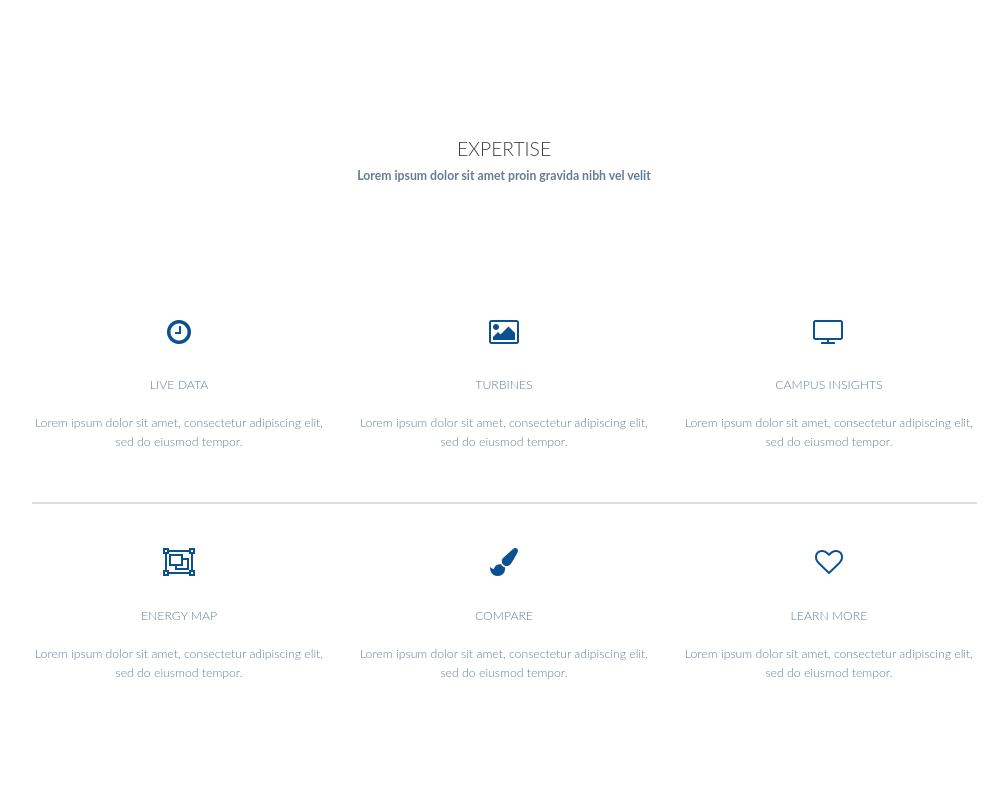
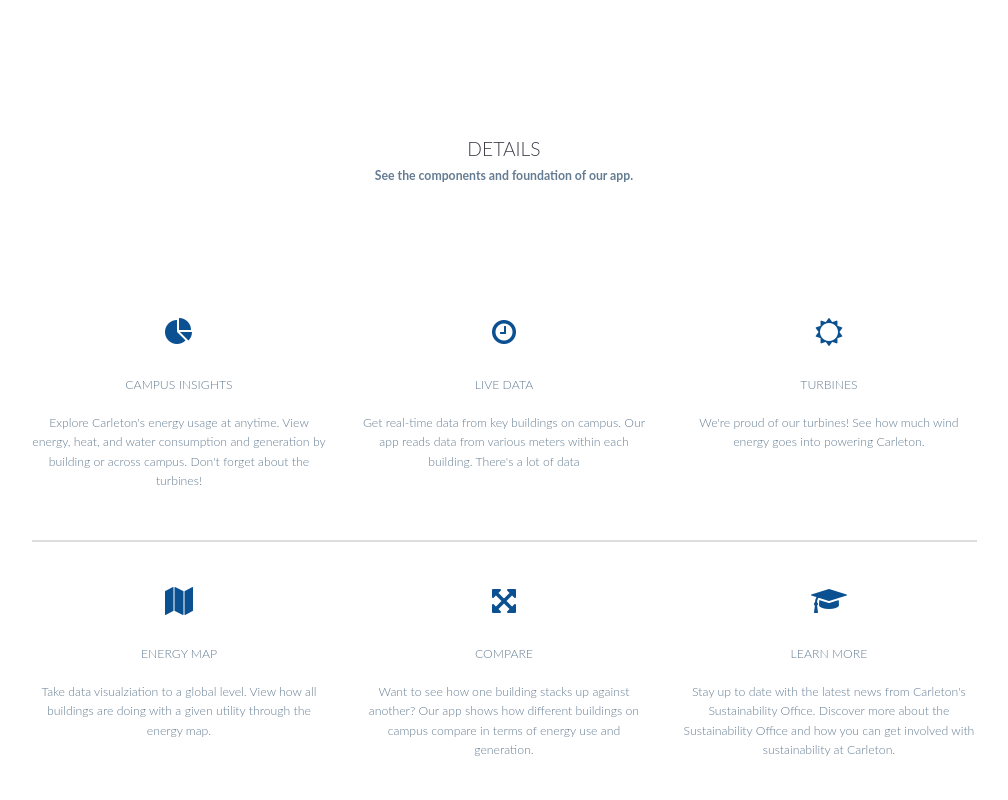
Before and after one commit to phillipsl0/carleton-energy-app, a plain HTML site: page website-template/index.html in a window 1280 px wide. Shown: the part 2440-3240 px from the top of the page, without its empty margins (136-1144 px from the left). Drawn offline with Linux system fonts and the light colour scheme.

Commit message:
Updated details text and icons

```diff
--- a/website-template/index.html
+++ b/website-template/index.html
@@ -196,8 +196,8 @@
                             <div class="main_service_area sections text-center">
                                 <div class="row">
                                     <div class="head_title text-center">
-                                        <h3>EXPERTISE</h3>
-                                        <p>Lorem ipsum dolor sit amet proin gravida nibh vel velit</p>
+                                        <h3>DETAILS</h3>
+                                        <p>See the components and foundation of our app.</p>
                                         <div class="separator2"></div>
                                     </div>
 
@@ -205,69 +205,70 @@
                                          <div class="col-sm-4">
                                             <div class="single_service">
                                                 <div class="single_service_icon">
-                                                    <i class="fa fa-clock-o"></i>
+                                                    <i class="fa fa-pie-chart"></i>
                                                 </div>
                                                 <div class="single_service_content">
-                                                    <h4>Live data</h4>
-                                                    <p>Lorem ipsum dolor sit amet, consectetur adipiscing elit, sed do eiusmod tempor.</p>
+                                                    <h4>Campus Insights</h4>
+                                                    <p>Explore Carleton's energy usage at anytime. View energy, heat, and water consumption and generation by building or across campus. Don't forget about the turbines!</p>
                                                 </div>
                                             </div>
                                         </div>
                                         <div class="col-sm-4">
                                             <div class="single_service">
                                                 <div class="single_service_icon">
-                                                    <i class="fa fa-picture-o"></i>
+                                                    <i class="fa fa-clock-o"></i>
                                                 </div>
                                                 <div class="single_service_content">
-                                                    <h4>Turbines</h4>
-                                                    <p>Lorem ipsum dolor sit amet, consectetur adipiscing elit, sed do eiusmod tempor.</p>
+                                                    <h4>Live data</h4>
+                                                    <p>Get real-time data from key buildings on campus. Our app reads data from various meters within each building. There's a lot of data</p>
                                                 </div>
                                             </div>
                                         </div>
                                         <div class="col-sm-4">
                                             <div class="single_service">
                                                 <div class="single_service_icon">
-                                                    <i class="fa fa-television"></i>
+                                                    <i class="fa fa-sun-o"></i>
                                                 </div>
                                                 <div class="single_service_content">
-                                                    <h4>Campus Insights</h4>
-                                                    <p>Lorem ipsum dolor sit amet, consectetur adipiscing elit, sed do eiusmod tempor.</p>
+                                                    <h4>Turbines</h4>
+                                                    <p>We're proud of our turbines! See how much wind energy goes into powering Carleton.</p>
                                                 </div>
                                             </div>
                                         </div>
+
 
                                         <div class="border_devider"></div>
 
                                         <div class="col-sm-4">
                                             <div class="single_service">
                                                 <div class="single_service_icon">
-                                                    <i class="fa fa-object-group"></i>
+                                                    <i class="fa fa-map"></i>
                                                 </div>
                                                 <div class="single_service_content">
                                                     <h4>Energy Map</h4>
-                                                    <p>Lorem ipsum dolor sit amet, consectetur adipiscing elit, sed do eiusmod tempor.</p>
+                                                    <p>Take data visualziation to a global level. View how all buildings are doing with a given utility through the energy map.</p>
                                                 </div>
                                             </div>
                                         </div>
                                         <div class="col-sm-4">
                                             <div class="single_service">
                                                 <div class="single_service_icon">
-                                                    <i class="fa fa-paint-brush"></i>
+                                                    <i class="fa fa-arrows-alt"></i>
                                                 </div>
                                                 <div class="single_service_content">
                                                     <h4>Compare</h4>
-                                                    <p>Lorem ipsum dolor sit amet, consectetur adipiscing elit, sed do eiusmod tempor.</p>
+                                                    <p>Want to see how one building stacks up against another? Our app shows how different buildings on campus compare in terms of energy use and generation.</p>
                                                 </div>
                                             </div>
                                         </div>
                                         <div class="col-sm-4">
                                             <div class="single_service">
                                                 <div class="single_service_icon">
-                                                    <i class="fa fa-heart-o"></i>
+                                                    <i class="fa fa-mortar-board"></i>
                                                 </div>
                                                 <div class="single_service_content">
                                                     <h4>Learn More</h4>
-                                                    <p>Lorem ipsum dolor sit amet, consectetur adipiscing elit, sed do eiusmod tempor.</p>
+                                                    <p>Stay up to date with the latest news from Carleton's Sustainability Office. Discover more about the Sustainability Office and how you can get involved with sustainability at Carleton.</p>
                                                 </div>
                                             </div>
                                         </div>
```
Lines whose indentation alone changed are shown as unchanged.
